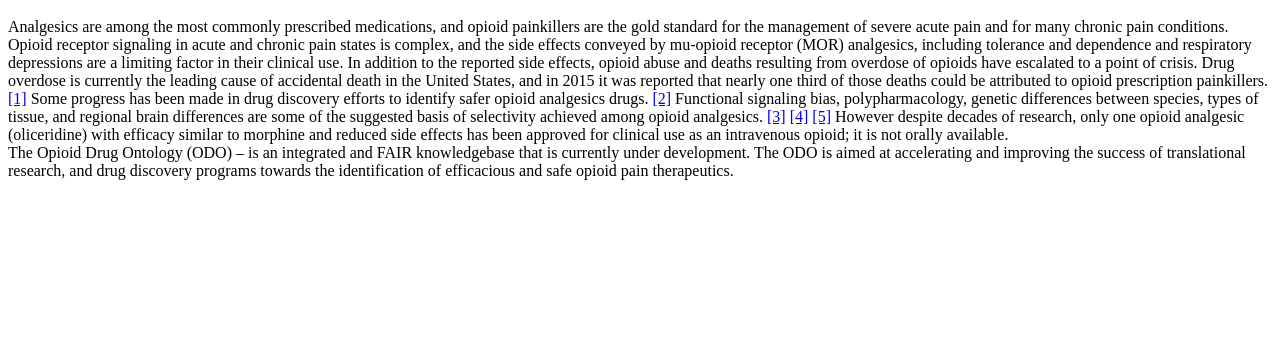
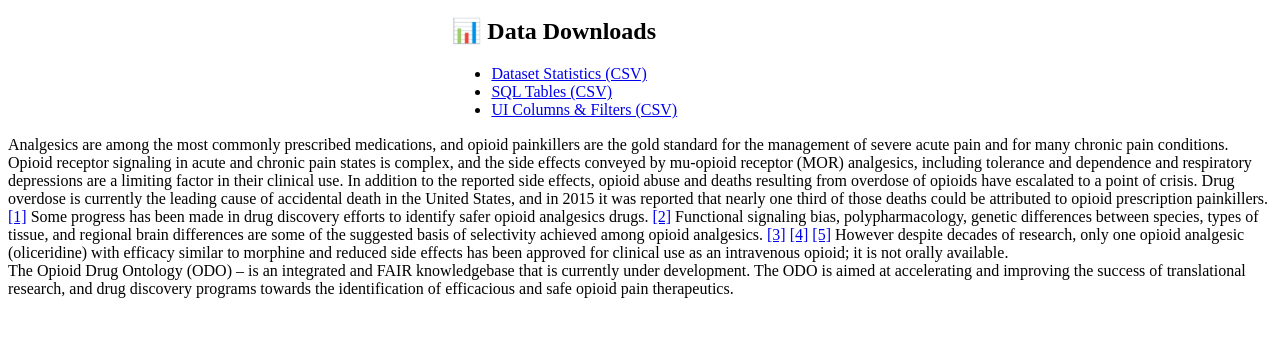
Before and after one commit to OpioidDrugOntology/OpioidDrugOntology.github.io, a plain HTML site: page index.html in a window 1280 px wide. Shown: the part 389-726 px from the top of the page. Drawn offline with Linux system fonts and the light colour scheme.

Commit message:
Add dataset statistics, SQL tables, and UI columns CSVs; update index.html with download links

```diff
--- a/index.html
+++ b/index.html
@@ -27,6 +27,14 @@
     <h2 class="h6 profile-name"><strong>OPDIV:</strong>&nbsp;NIH</h2>
     <h2 class="h6 profile-name"><strong>AWARD CLASS:</strong>&nbsp;DISCRETIONARY</h2>
     <h2 class="h6 profile-name"><strong>AWARD ACTIVITY TYPE:</strong>&nbsp;SCIENTIFIC/HEALTH RESEARCH (INCLUDES SURVEYS)</h2>
+
+<h2>📊 Data Downloads</h2>
+<ul>
+  <li><a href="data/odo_dataset_statistics.csv" download>Dataset Statistics (CSV)</a></li>
+  <li><a href="data/odo_sql_tables.csv" download>SQL Tables (CSV)</a></li>
+  <li><a href="data/odo_ui_columns_and_filters.csv" download>UI Columns & Filters (CSV)</a></li>
+</ul>
+
     </td>
     </tr>
     </tbody>
```
